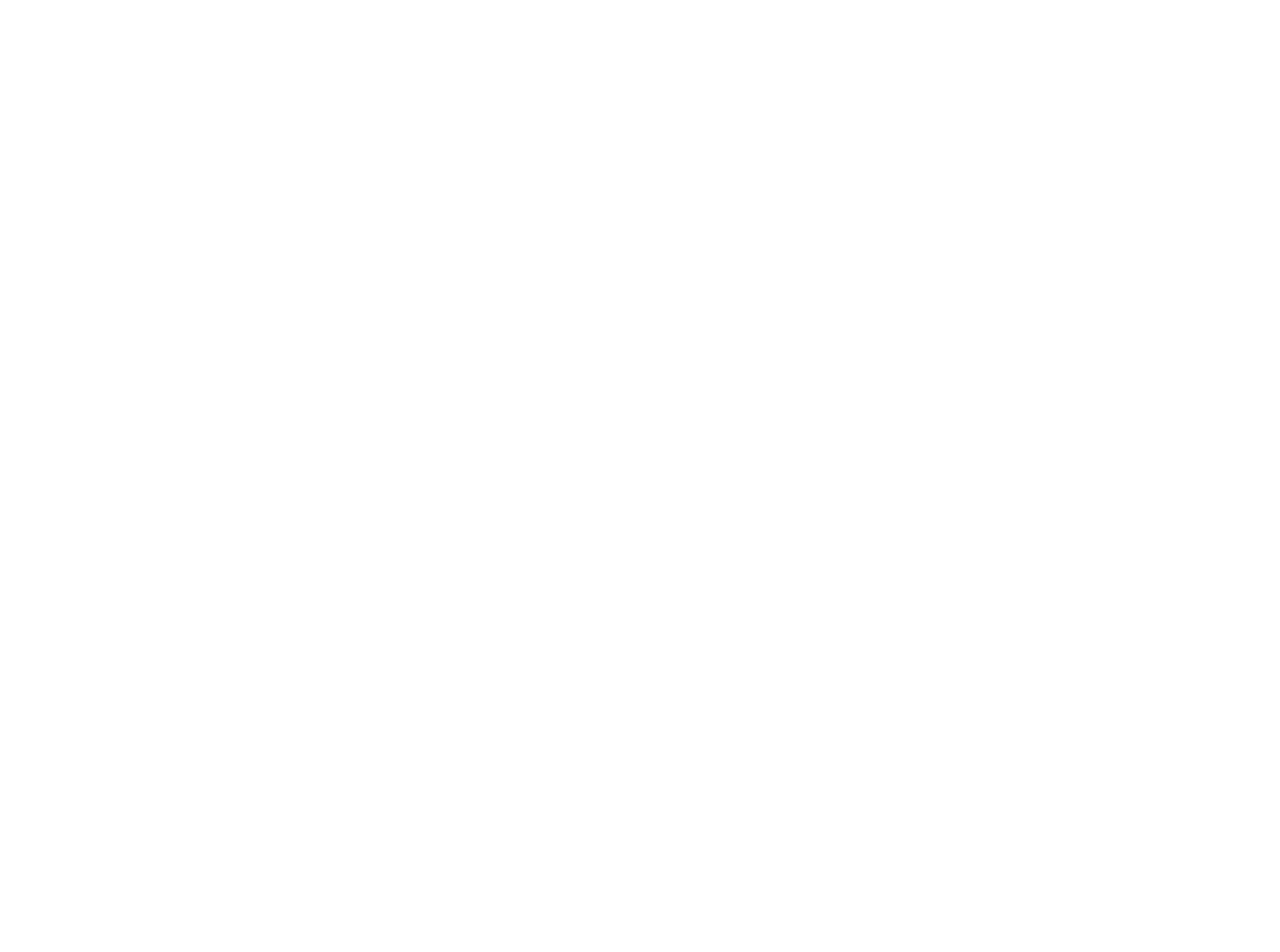
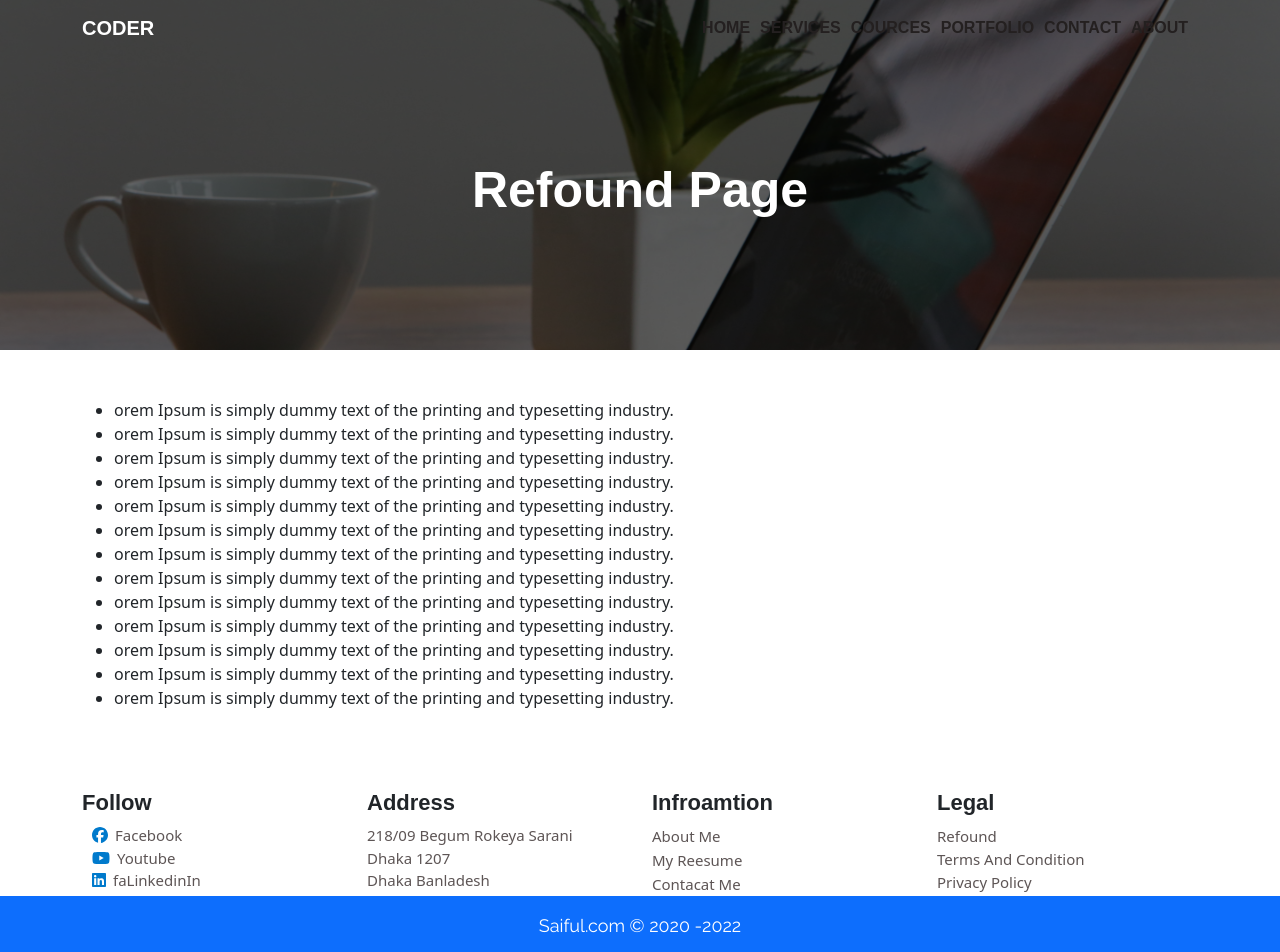
Before and after one commit to saifuldeveloper/react_basik_project, a React (Create React App) app: page /refound in a window 1280 px wide. Before the commit this address had no page. Shown: the top 952 px of the page. Before the commit the page ends 800 px from the top, so only its background shows below. Built offline with nearby package versions, Linux system fonts and the light colour scheme.

Commit message:
Refound page create

```diff
--- a/src/App.js
+++ b/src/App.js
@@ -18,7 +18,7 @@ function App() {
   return (
     <div>
       <Fragment>
-      <BrowserRouter>
+       <BrowserRouter>
        <AppRoute/>
       </BrowserRouter>
       </Fragment>
--- /dev/null
+++ b/src/Pages/Refoundpage.js
@@ -0,0 +1,18 @@
+import React, { Component, Fragment } from "react";
+import Footer from "../components/Footer/Footer";
+import PageTop from "../components/PageTop/PageTop";
+import RefoundDescription from "../components/RefoundDesciption/RefoundDescription";
+import TopNavigation from "../components/TopNavigation/TopNavigation";
+
+export default class Refoundpage extends Component {
+  render() {
+    return (
+      <Fragment>
+        <TopNavigation />
+        <PageTop pagetitle="Refound Page" />
+        <RefoundDescription />
+        <Footer />
+      </Fragment>
+    );
+  }
+}
--- a/src/Router/AppRoute.js
+++ b/src/Router/AppRoute.js
@@ -6,6 +6,7 @@ import Courcespage from './../Pages/Courcespage';
 import Portfolio from './../Pages/Portfolio';
 import Contactpage from './../Pages/Contactpage';
 import AboutPage from './../Pages/AboutPage';
+import Refoundpage from '../Pages/Refoundpage';
 
 export default class AppRoute extends Component {
   render() {
@@ -20,6 +21,9 @@ export default class AppRoute extends Component {
             <Route path="/portfolio" element={<Portfolio />} />
             <Route path="/contact" element={<Contactpage />} />
             <Route path="/about" element={<AboutPage />} />
+            <Route path="/refound" element={<Refoundpage />} />
+
+
          </Routes>
 
 
--- a/src/asset/css/custom.css
+++ b/src/asset/css/custom.css
@@ -1,6 +1,3 @@
-
-
-
 
 .TopFixedBanner {
     background-image: url("../image/topbanner.jpg");
@@ -67,20 +64,20 @@
 .NavItem{
     font-family:'Montserrat ', sans-serif;
     font-size: 16px;
-    color:#ffffff !important;
+    color:#ffffff;
     font-weight: 600;
     text-decoration: none !important;
     border: none !important;
-    padding-right: 10px;
+    padding-right: 10px !important;;
 }
 .NavItemScroll{
     font-family:'Montserrat ', sans-serif;
     font-size: 16px;
-    color:#000000 !important;
+    color:#242020 !important;
     font-weight: 600;
     text-decoration: none !important;
-    border: none  !important;
-    padding-right: 10px;
+    border: none;
+    padding-right: 10px !important;
 }
 
 
--- a/src/components/Footer/Footer.js
+++ b/src/components/Footer/Footer.js
@@ -7,6 +7,8 @@ import { Row, Col } from "react-bootstrap"
 import {faFacebook} from "@fortawesome/free-brands-svg-icons"
 import {faYoutube} from "@fortawesome/free-brands-svg-icons"
 import {faLinkedin} from "@fortawesome/free-brands-svg-icons"
+import { Link } from "react-router-dom";
+
 
 
 export default class Footer extends Component {
@@ -38,10 +40,10 @@ export default class Footer extends Component {
               <br />
             </Col>
             <Col md={6} sm={12} lg={3} classNam="text-end">
-              <h1 className="ServiceName">Follow </h1>
-              <p className="FooterInformationDesc">Facebook</p>
-              <p className="FooterInformationDesc"> Demo Image Designing Is A Key For </p>
-              <p className="FooterInformationDesc"> Software Development </p>
+              <h1 className="ServiceName">Legal </h1>
+              <Link exact  className="FooterInformationDesc"  to="/refound"> Refound</Link>
+              <p className="FooterInformationDesc">Terms And Condition</p>
+              <p className="FooterInformationDesc"> Privacy Policy</p>
             </Col>
           </Row>
         </Container>
--- /dev/null
+++ b/src/components/RefoundDesciption/RefoundDescription.js
@@ -0,0 +1,36 @@
+import React, { Component, Fragment } from 'react'
+import { Container } from "react-bootstrap";
+import { Row, Col } from "react-bootstrap"
+
+export default class RefoundDescription extends Component {
+  render() {
+    return (
+     <Fragment>
+         <Container className="mt-5">
+          <Row>
+            <Col md={12} sm={12} lg={12}>
+                <ul>
+                    <li>orem Ipsum is simply dummy text of the printing and typesetting industry. </li>
+                    <li>orem Ipsum is simply dummy text of the printing and typesetting industry. </li>
+                    <li>orem Ipsum is simply dummy text of the printing and typesetting industry. </li>
+                    <li>orem Ipsum is simply dummy text of the printing and typesetting industry. </li>
+                    <li>orem Ipsum is simply dummy text of the printing and typesetting industry. </li>
+                    <li>orem Ipsum is simply dummy text of the printing and typesetting industry. </li>
+                    <li>orem Ipsum is simply dummy text of the printing and typesetting industry. </li>
+                    <li>orem Ipsum is simply dummy text of the printing and typesetting industry. </li>
+                    <li>orem Ipsum is simply dummy text of the printing and typesetting industry. </li>
+                    <li>orem Ipsum is simply dummy text of the printing and typesetting industry. </li>
+                    <li>orem Ipsum is simply dummy text of the printing and typesetting industry. </li>
+                    <li>orem Ipsum is simply dummy text of the printing and typesetting industry. </li>
+                    <li>orem Ipsum is simply dummy text of the printing and typesetting industry. </li>
+                </ul>
+
+
+            </Col>
+          </Row>
+        </Container>
+
+     </Fragment>
+    )
+  }
+}
--- a/src/components/TopNavigation/TopNavigation.js
+++ b/src/components/TopNavigation/TopNavigation.js
@@ -29,9 +29,9 @@ export default class TopNavigation extends Component {
         navVariant: "dark",
         nabarTitle: "NavTitle",
         navBarBack: "navBackground",
-        navBarItem: "navItem",
       });
     }
+
   };
 
   componentDidMount() {
@@ -56,12 +56,14 @@ export default class TopNavigation extends Component {
             <Navbar.Collapse id="responsive-navbar-nav">
               <Nav className="me-auto"></Nav>
               <Nav>
-                <Link  className={this.state.navBarItem} to="/">HOME</Link>
-                <Link  className={this.state.navBarItem} to="/service"> SERVICES</Link>
-                <Link  className={this.state.navBarItem} to="/cources"> COURCES</Link>
-                <Link  className={this.state.navBarItem} to="/portfolio"> PORTFOLIO</Link>
-                <Link  className={this.state.navBarItem}  to="/contact"> CONTACT</Link>
-                <Link className={this.state.navBarItem}  to="/about"> ABOUT</Link>
+                <Link exact  activeStyle={{ color:'#007ACC'}} className={this.state.navBarItem} to="/">HOME</Link>
+                <Link  exact  activeStyle={{ color:'#007ACC'}} className={this.state.navBarItem} to="/service"> SERVICES</Link>
+                <Link  exact activeStyle={{ color:'#007ACC'}} className={this.state.navBarItem} to="/cources"> COURCES</Link>
+                <Link  exact activeStyle={{ color:'#007ACC'}} className={this.state.navBarItem} to="/portfolio"> PORTFOLIO</Link>
+                <Link exact activeStyle={{ color:'#007ACC'}} className={this.state.navBarItem}  to="/contact"> CONTACT</Link>
+                <Link exact activeStyle={{ color:'#007ACC'}} className={this.state.navBarItem}  to="/about"> ABOUT</Link>
+
+
               </Nav>
             </Navbar.Collapse>
           </Container>
```
